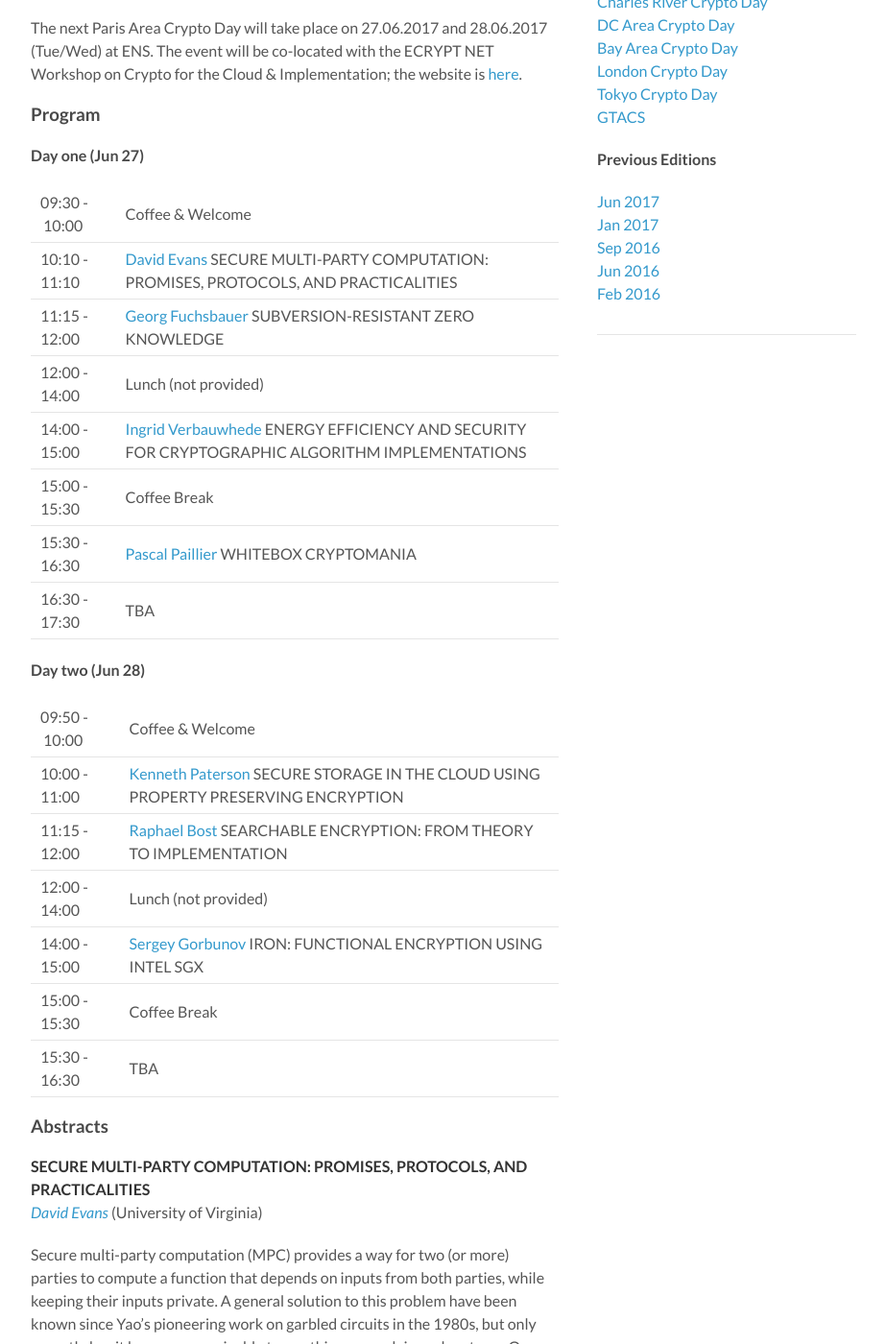
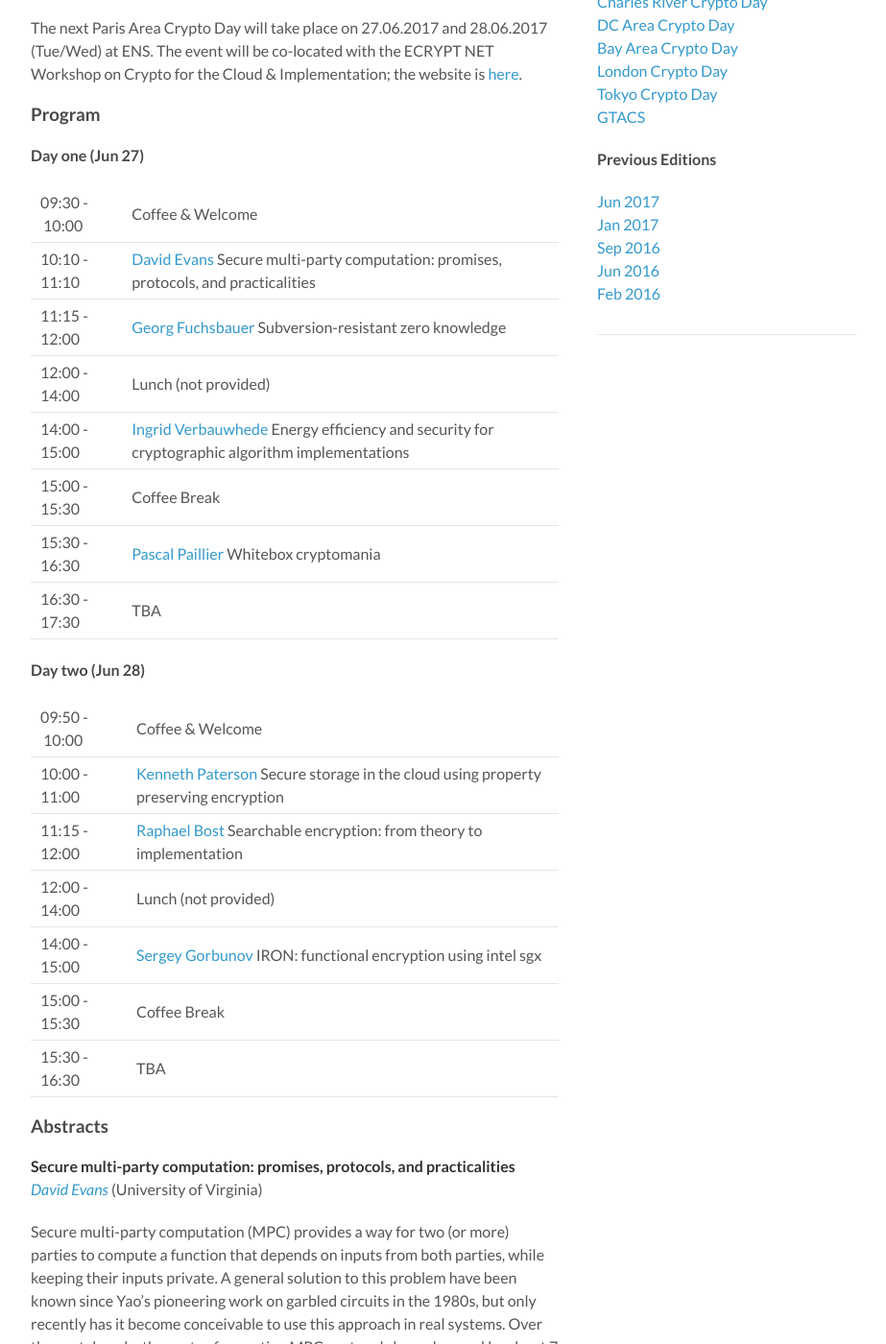
Before and after one commit to pariscryptoday/pariscryptoday.github.io, a Jekyll site: the page built from _posts/2017-03-17-fifth.md, in a window 1280 px wide and 1400 px high, scrolled down 274 px. Shown: the whole window at 96% size, without its empty margins (178-1101 px from the left). Built offline with Jekyll 4.4.1, drawn with Linux system fonts in a browser that asks for light colours; some of the changed text lies outside the part shown.

Commit message:
Titles in lowercase

```diff
--- a/_posts/2017-03-17-fifth.md
+++ b/_posts/2017-03-17-fifth.md
@@ -12,32 +12,32 @@ The next Paris Area Crypto Day will take place on 27.06.2017 and 28.06.2017 (Tue
 #### Day one (Jun 27)
 
 | 09:30&nbsp;-&nbsp;10:00 | Coffee & Welcome
-| 10:10 - 11:10 | [David Evans](#DavEva) SECURE MULTI-PARTY COMPUTATION: PROMISES, PROTOCOLS, AND PRACTICALITIES
-| 11:15 - 12:00 | [Georg Fuchsbauer](#GeoFuc) SUBVERSION-RESISTANT ZERO KNOWLEDGE
+| 10:10 - 11:10 | [David Evans](#DavEva) Secure multi-party computation: promises, protocols, and practicalities
+| 11:15 - 12:00 | [Georg Fuchsbauer](#GeoFuc) Subversion-resistant zero knowledge
 | 12:00 - 14:00 | Lunch (not provided)
-| 14:00 - 15:00 | [Ingrid Verbauwhede](#IngVer) ENERGY EFFICIENCY AND SECURITY FOR CRYPTOGRAPHIC ALGORITHM IMPLEMENTATIONS
+| 14:00 - 15:00 | [Ingrid Verbauwhede](#IngVer) Energy efficiency and security for cryptographic algorithm implementations
 | 15:00 - 15:30 | Coffee Break
-| 15:30 - 16:30 | [Pascal Paillier](#PasPai) WHITEBOX CRYPTOMANIA
+| 15:30 - 16:30 | [Pascal Paillier](#PasPai) Whitebox cryptomania
 | 16:30 - 17:30 | TBA
 
 #### Day two (Jun 28)
 
 | 09:50&nbsp;-&nbsp;10:00 | Coffee & Welcome
-| 10:00 - 11:00 | [Kenneth Paterson](#KenPat) SECURE STORAGE IN THE CLOUD USING PROPERTY PRESERVING ENCRYPTION
-| 11:15 - 12:00 | [Raphael Bost](#RapBos) SEARCHABLE ENCRYPTION: FROM THEORY TO IMPLEMENTATION
+| 10:00 - 11:00 | [Kenneth Paterson](#KenPat) Secure storage in the cloud using property preserving encryption
+| 11:15 - 12:00 | [Raphael Bost](#RapBos) Searchable encryption: from theory to implementation
 | 12:00 - 14:00 | Lunch (not provided)
-| 14:00 - 15:00 | [Sergey Gorbunov](#SerGor) IRON: FUNCTIONAL ENCRYPTION USING INTEL SGX
+| 14:00 - 15:00 | [Sergey Gorbunov](#SerGor) IRON: functional encryption using intel sgx
 | 15:00 - 15:30 | Coffee Break
 | 15:30 - 16:30 | TBA
 
 ### Abstracts
 
-**<a name="DavEva"></a>SECURE MULTI-PARTY COMPUTATION: PROMISES, PROTOCOLS, AND PRACTICALITIES**<br>
+**<a name="DavEva"></a>Secure multi-party computation: promises, protocols, and practicalities**<br>
 *[David Evans](http://www.cs.virginia.edu/~evans/)* (University of Virginia)
 
 Secure multi-party computation (MPC) provides a way for two (or more) parties to compute a function that depends on inputs from both parties, while keeping their inputs private. A general solution to this problem have been known since Yao's pioneering work on garbled circuits in the 1980s, but only recently has it become conceivable to use this approach in real systems. Over the past decade, the costs of executing MPC protocols have dropped by about 7 orders of magnitude, but real-world deployments remain rare, and mostly unsatisfying. In this talk, I’ll provide a brief introduction to MPC and summarize some of the work our group has done to make secure computation scalable, efficient, and accessible. I’ll describe some attempts to build interesting practical systems with MPC including an ongoing effort to develop a decentralized certificate authority that can produce signed certificates without ever exposing the private signing key. Finally, I’ll discuss the remaining impediments that are holding back MPC from being widely used in practice.
 
-**<a name="GeoFuc"></a>SUBVERSION-RESISTANT ZERO KNOWLEDGE**<br>
+**<a name="GeoFuc"></a>Subversion-resistant zero knowledge**<br>
 *[Georg Fuchsbauer](http://www.di.ens.fr/~fuchsbau/)* (INRIA and ENS)
 
 Motivated by the subversion of “trusted” public parameters in mass-surveillance activities, we study the security of non-interactive zero-knowledge (NIZK) proofs in the presence of a maliciously chosen common reference string. We first provide definitions for subversion-resistant soundness, witness indistinguishability and zero knowledge. We show that certain combinations of goals are unachievable but for all other combinations we give constructions that achieve them.
@@ -46,7 +46,7 @@ We then turn to zk-SNARKs (succinct non-interactive arguments of knowledge), whi
 
 (joint work with Mihir Bellare and Alessandra Scafuro)
 
-**<a name="IngVer"></a>ENERGY EFFICIENCY AND SECURITY FOR CRYPTOGRAPHIC ALGORITHM IMPLEMENTATIONS**<br>
+**<a name="IngVer"></a>Energy efficiency and security for cryptographic algorithm implementations**<br>
 *[Ingrid Verbauwhede](http://homes.esat.kuleuven.be/~iverbauw/)* (K.U. Leuven)
 
 Energy and power efficiency is an extremely important optimization goal when implementing applications on any digital platform. This is important for light-weight InternetOfThings devices as well as high end servers and cloud computing. The first one requires a long battery life, the second one needs to reduce the cost of cooling (and the electricity bill).
@@ -55,17 +55,17 @@ The energy and power optimization also holds for the implementation of cryptogra
 
 This presentation will focus on the implementation aspects of cryptographic operations and how to balance the computation requirements with the resource constraints. These concepts will be illustrated with the design of several cryptographic co-processors, secret key, public key and new generation of post-quantum secure algorithms.
 
-**<a name="PasPai"></a>WHITEBOX CRYPTOMANIA**<br>
+**<a name="PasPai"></a>Whitebox cryptomania**<br>
 *[Pascal Paillier](https://www.cryptoexperts.com/)* (CryptoExperts)
 
 In the utopic world of whitebox cryptomania, cryptographic programs can be freely executed, copied and shared without endangering their inner secret keys, as breaking them requires intractable computational efforts. Once again, constructive cryptography has prevailed over cryptanalysis thanks to reductionist proofs and tamper-resistant cryptographic software has suddenly become a reality. This talk explores the side effects of this parallel universe on cryptographic constructions - good and bad alike - and what they potentially mean for the security of the Cloud.
 
-**<a name="KenPat"></a>SECURE STORAGE IN THE CLOUD USING PROPERTY PRESERVING ENCRYPTION**<br>
+**<a name="KenPat"></a>Secure storage in the cloud using property preserving encryption**<br>
 *[Kenneth Paterson](http://www.isg.rhul.ac.uk/~kp/)* (Royal Holloway)
 
 In this talk, we'll take a look at how Property Preserving Encryption (PPE) schemes can be used to store data in encrypted form at cloud service providers while still allowing various forms of search queries to be carried out against the data. We'll explain why some of the currently deployed schemes provide insufficient security in practice, and discuss methods by which security can be enhanced whilst preserving search capabilities.
 
-**<a name="RapBos"></a>SEARCHABLE ENCRYPTION: FROM THEORY TO IMPLEMENTATION**<br>
+**<a name="RapBos"></a>Searchable encryption: from theory to implementation**<br>
 *[Raphael Bost](https://raphael.bost.fyi/)* (Universite Rennes 1)
 
 Searchable encryption is a very appealing concept to store data on an untrusted server, so as to keep search functionalities while ensuring privacy of both the queries and the data.
@@ -75,7 +75,7 @@ In this presentation, I will try to give an insight on the big challenges of sea
 To do so, I will talk about lower bounds, recent attacks and constructions, and ongoing work, both theoretical and practical. This will give you a glimpse at the variety of techniques and tools that can be applied to searchable encryption, and at how wide this topic can be, ranging from theoretical computer science, to systems design.
 Finally, I will conclude by describing some exciting open problems on searchable encryption, again both theoretical and practical.
 
-**<a name="SerGor"></a>IRON: FUNCTIONAL ENCRYPTION USING INTEL SGX**<br>
+**<a name="SerGor"></a>IRON: functional encryption using intel sgx**<br>
 *[Sergey Gorbunov](https://cs.uwaterloo.ca/~sgorbuno/)* (University of Waterloo)
 
 Functional encryption (FE) is an extremely powerful cryptographic mechanism that lets an authorized entity compute on encrypted data, and learn the results in the clear. However, all current cryptographic instantiations for general FE are too impractical to be implemented. We build Iron, a practical and usable FE system using Intel’s recent Software Guard Extensions (SGX). We show that Iron can be applied to complex functionalities, and even for simple functions, outperforms the best known cryptographic schemes. We argue security by modeling FE in the context of hardware elements, and prove that Iron satisfies the security model.
```
